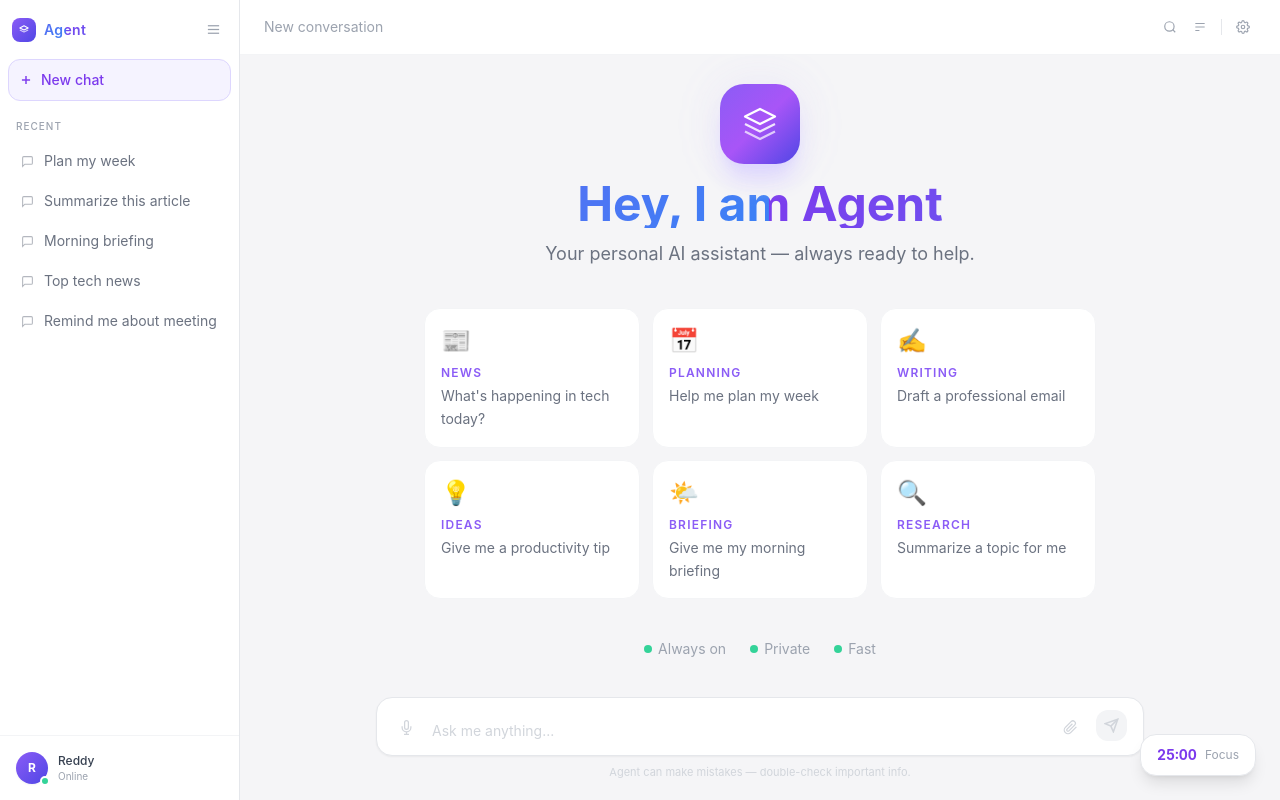
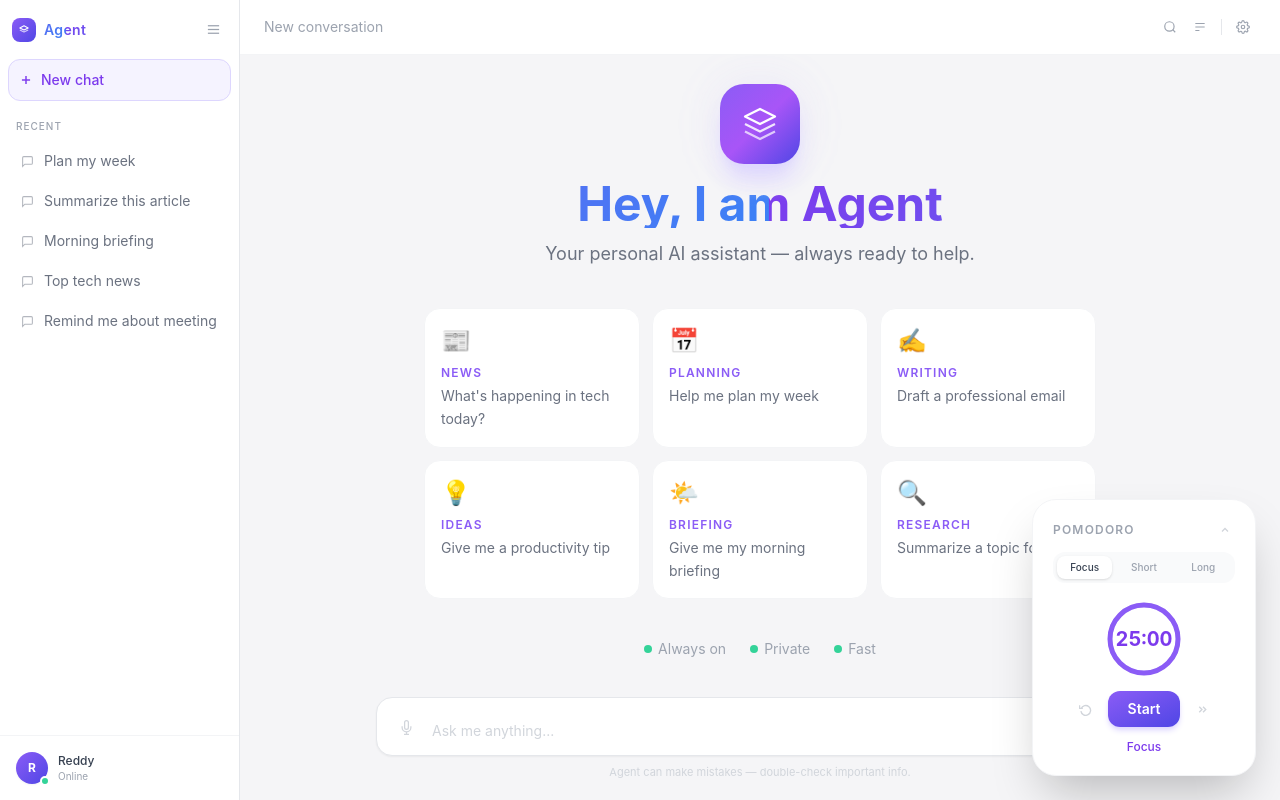
Before and after one commit to Reddy-Chandana-P/agent, a React (Vite) app: page / in a window 1280 px wide. Built offline with nearby package versions, Linux system fonts and the light colour scheme.

Commit message:
Start Pomodoro widget minimized by efault

```diff
--- a/src/components/PomodoroWidget.jsx
+++ b/src/components/PomodoroWidget.jsx
@@ -14,7 +14,7 @@ export default function PomodoroWidget() {
   const [mode, setMode] = useState("focus");
   const [timeLeft, setTimeLeft] = useState(MODES.focus.duration);
   const [running, setRunning] = useState(false);
-  const [collapsed, setCollapsed] = useState(true);
+  const [collapsed, setCollapsed] = useState(false);
   const intervalRef = useRef(null);
 
   const total = MODES[mode].duration;
```
